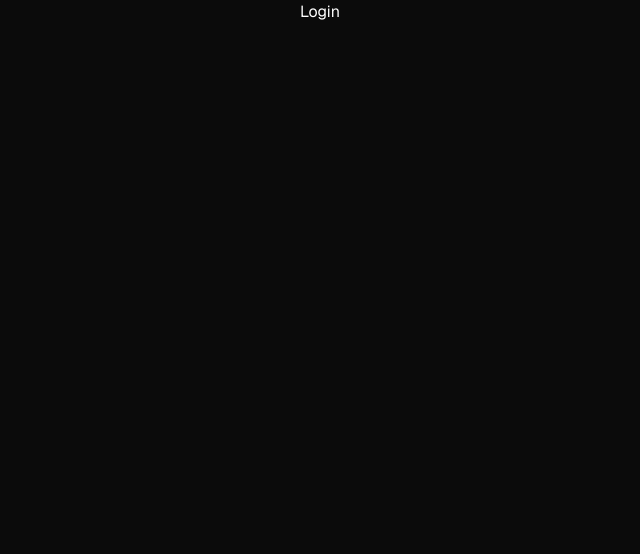
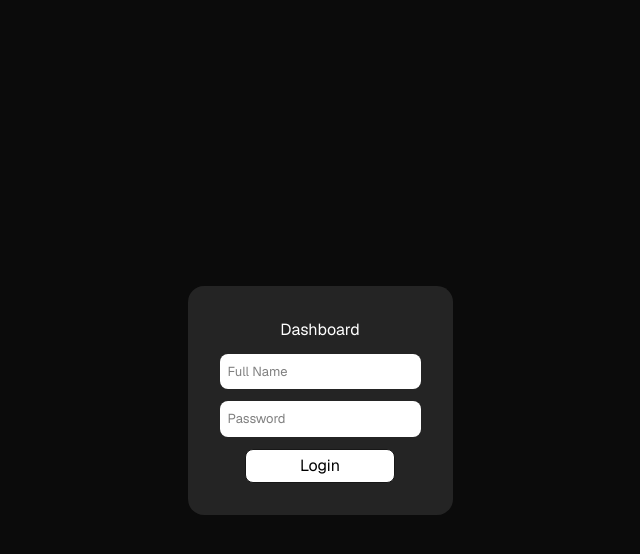
Before and after one commit to oscarrbridge/financial-dashboard-aut, a Next.js app: page /login in a window 1280 px wide. Shown: the top 554 px of the page, without its empty margins (320-960 px from the left). Built offline with nearby package versions, Linux system fonts and the light colour scheme.

Commit message:
Created basic login form

```diff
--- a/app/(auth)/login/page.tsx
+++ b/app/(auth)/login/page.tsx
@@ -1,3 +1,14 @@
+import { Wrapper, Button, Input } from '@/app/components/ui/ui'
+
 export default function LoginPage() {
-  return <div>Login</div>;
+  return (
+    <div className='w-fit h-screen flex items-center'>
+      <Wrapper>
+        <div>Dashboard</div>
+        <Input placeholder="Full Name" />
+        <Input placeholder="Password" />
+        <Button buttonText="Login" />
+      </Wrapper>
+    </div>
+  );
 }
```
